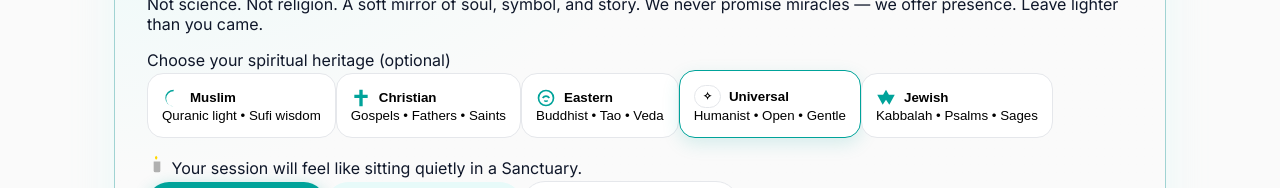
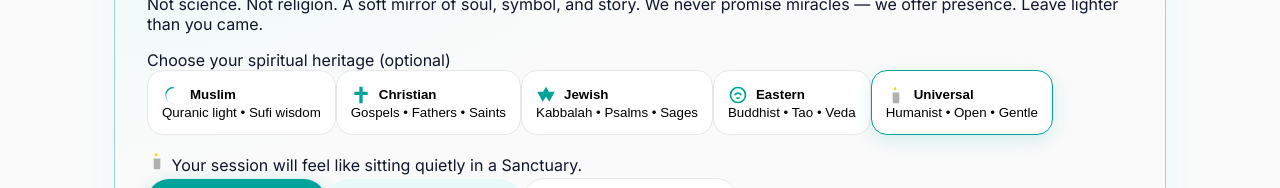
Before and after one commit to danyaffa/Total-iora, a Next.js app: page / in a window 1280 px wide. Shown: the part 496-684 px from the top of the page. Built offline with nearby package versions, Linux system fonts and the light colour scheme.

Commit message:
Update PathPicker.js

```diff
--- a/components/PathPicker.js
+++ b/components/PathPicker.js
@@ -1,16 +1,17 @@
-import { StarOfDavid, Cross, Crescent, Om } from "./Icons";
+import { StarOfDavid, Cross, Crescent, Om, Candle } from "./Icons"; // Added Candle
 
 const OPTIONS = [
   { key:"Muslim",    label:"Muslim",    sub:"Quranic light • Sufi wisdom",  Icon:Crescent,     className:"muslim" },
   { key:"Christian", label:"Christian", sub:"Gospels • Fathers • Saints",   Icon:Cross,        className:"christian" },
+  { key:"Jewish",    label:"Jewish",    sub:"Kabbalah • Psalms • Sages",    Icon:StarOfDavid,  className:"jewish" },
   { key:"Eastern",   label:"Eastern",   sub:"Buddhist • Tao • Veda",        Icon:Om,           className:"eastern" },
-  { key:"Universal", label:"Universal", sub:"Humanist • Open • Gentle",     Icon:null,         className:"universal" },
-  { key:"Jewish",    label:"Jewish",    sub:"Kabbalah • Psalms • Sages",    Icon:StarOfDavid,  className:"jewish" },
+  // MODIFIED: Universal now uses the new Candle icon
+  { key:"Universal", label:"Universal", sub:"Humanist • Open • Gentle",     Icon:Candle,       className:"universal" },
 ];
 
 export default function PathPicker({ value, onChange }){
   return (
-    <div className="grid sm:grid-cols-5 gap-3">
+    <div className="grid grid-cols-2 sm:grid-cols-3 md:grid-cols-5 gap-3">
       {OPTIONS.map(({key,label,sub,Icon,className})=>{
         const active = value===key;
         return (
@@ -21,7 +22,8 @@ export default function PathPicker({ value, onChange }){
             aria-pressed={active}
             >
             <div className="path-title">
-              {Icon ? <Icon className="icon text-gray-700"/> : <span className="badge">✧</span>}
+              {/* MODIFIED: Applies specific color class to each icon */}
+              {Icon ? <Icon className={`icon path-icon-${className}`}/> : <span className="badge">✧</span>}
               <span>{label}</span>
             </div>
             <div className="text-xs text-gray-600 mt-1">{sub}</div>
```
